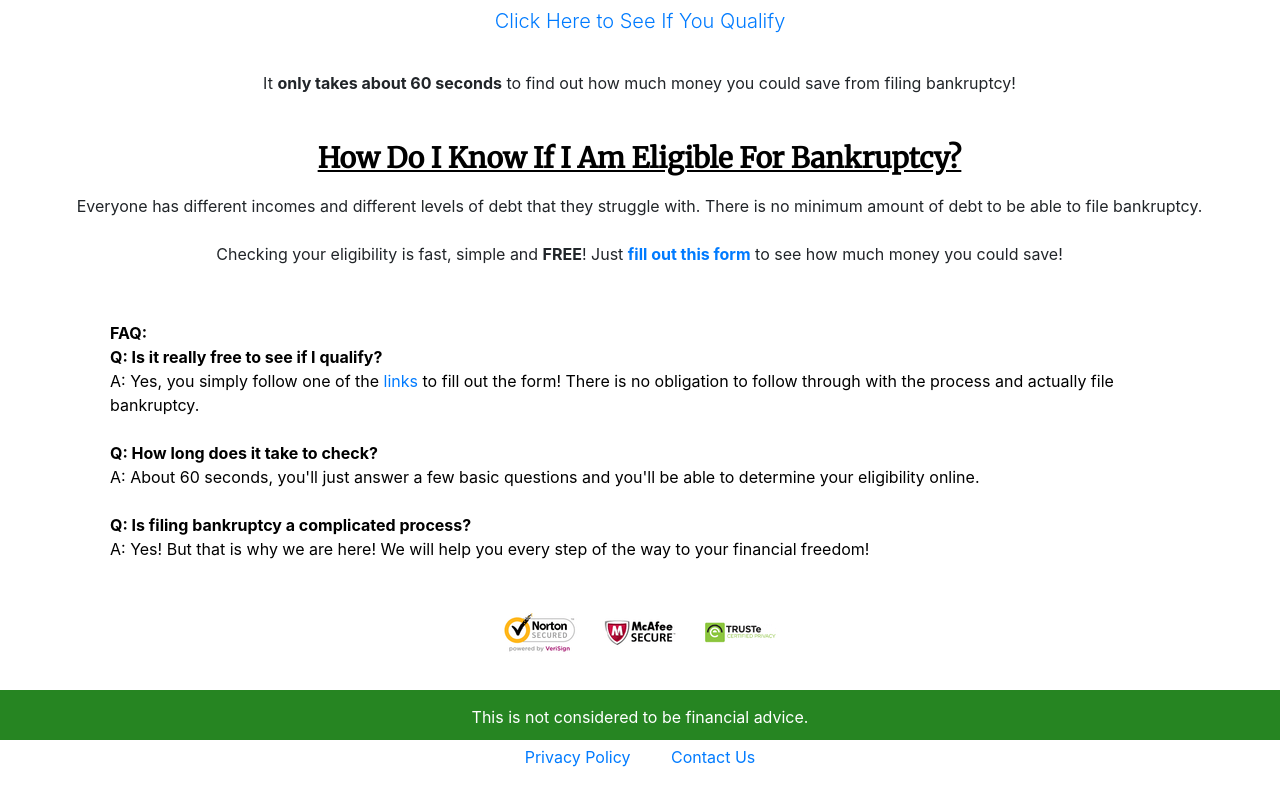
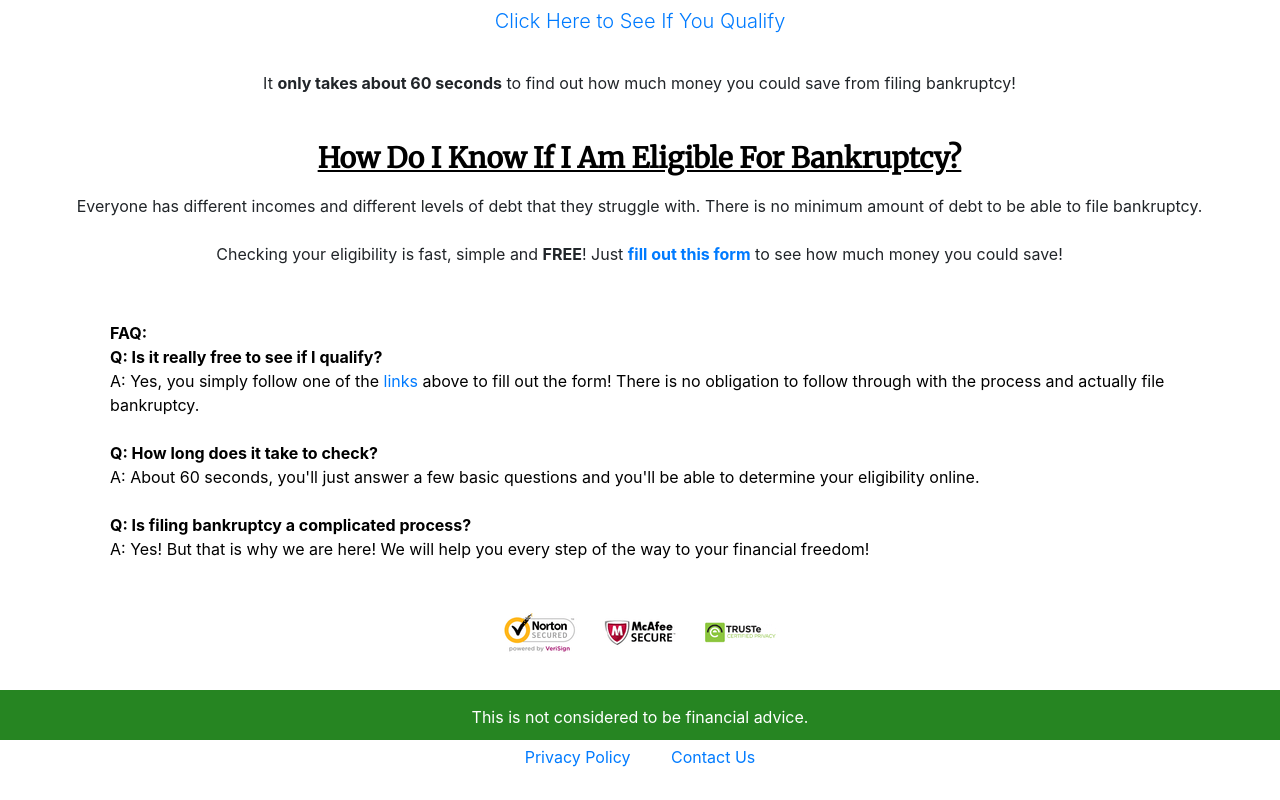
Before and after one commit to gooftroop1330/EffortlessBankruptcy, a plain HTML site: page src/EffortlessBankruptcy.html in a window 1280 px wide. Shown: the part 1013-1813 px from the top of the page. Drawn offline with nearby package versions, Linux system fonts and the light colour scheme.

Commit message:
typo fix

```diff
--- a/src/EffortlessBankruptcy.html
+++ b/src/EffortlessBankruptcy.html
@@ -108,7 +108,7 @@
                 <div>
                     <p class="text-left" style="color: rgb(0,0,0);"><strong>FAQ:</strong><br />
                         <strong>Q: Is it really free to see if I qualify?</strong><br />
-                        A: Yes, you simply follow one of the <a href="https://gmgwhitetrax.com/?a=38286&c=24467&s1=">links</a> to fill out the form! There is no obligation to follow through with the process and actually file bankruptcy.<br /><br />
+                        A: Yes, you simply follow one of the <a href="https://gmgwhitetrax.com/?a=38286&c=24467&s1=">links</a> above to fill out the form! There is no obligation to follow through with the process and actually file bankruptcy.<br /><br />
                         <strong>Q: How long does it take to check? </strong><br />
                         A: About 60 seconds, you&#39;ll just answer a few basic questions and you&#39;ll be able to determine your eligibility online.<br /><br />
                         <strong>Q: Is filing bankruptcy a complicated process?</strong><br />
```
